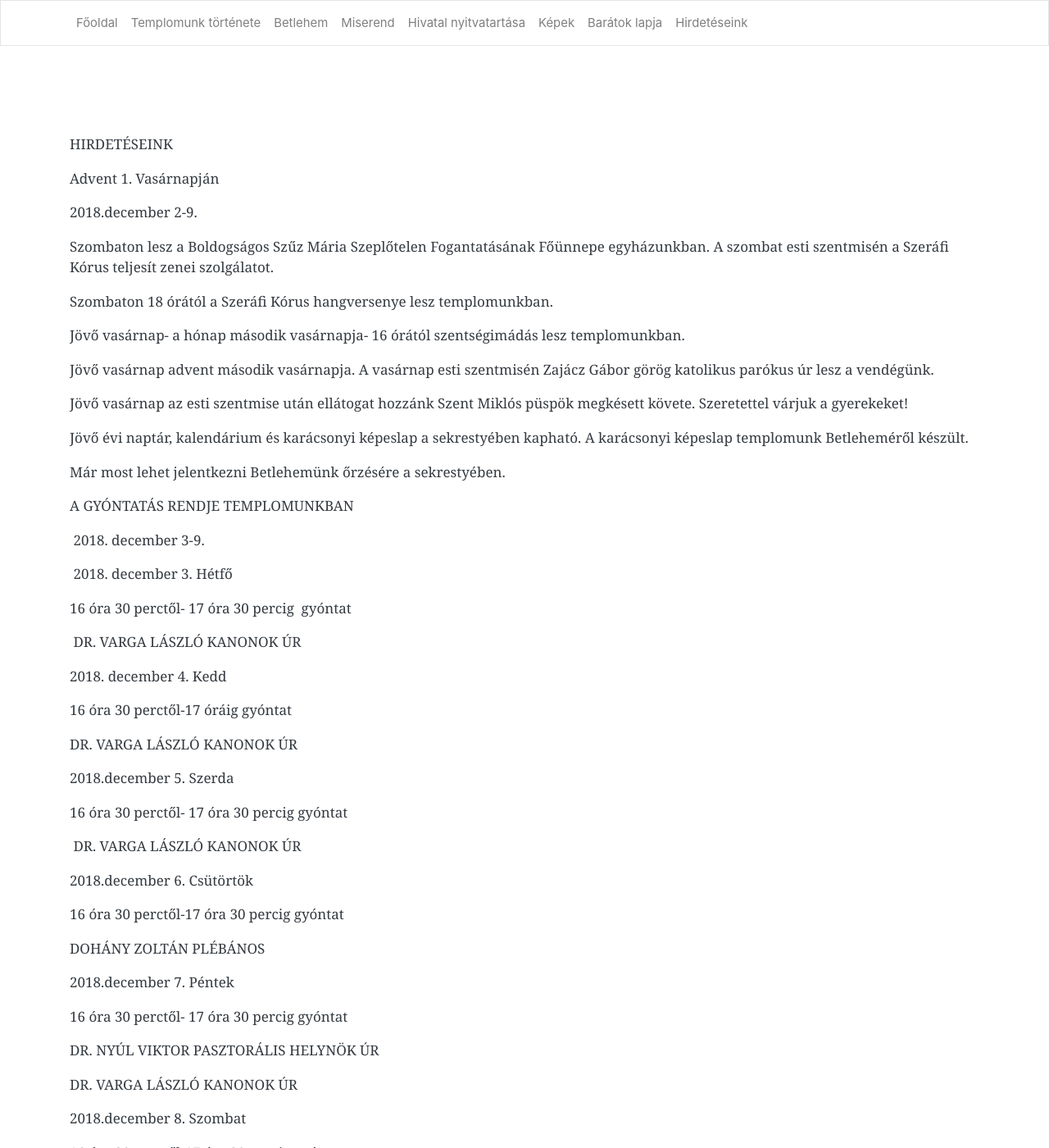
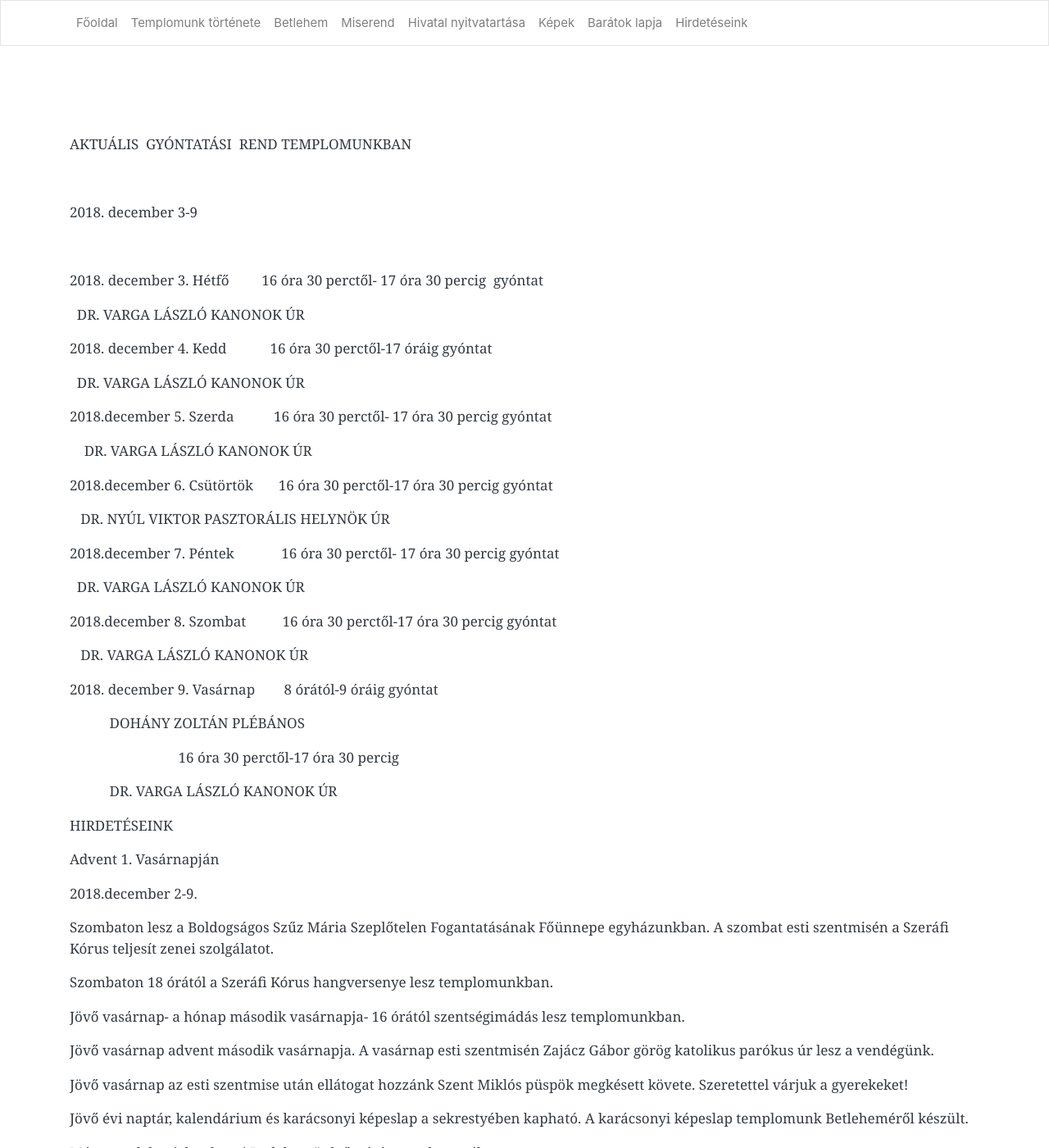
Before and after one commit to pecsi-ferences/pecsi-ferences.github.io, a Jekyll site: the page built from hirdeteseink.md, in a window 1280 px wide and 1400 px high. Shown: the whole window at 82% size. Built offline with Jekyll 4.4.1, drawn with Linux system fonts in a browser that asks for light colours; nearby versions of some CDN libraries.

Commit message:
Update from Forestry.io - Updated hirdeteseink.md

```diff
--- a/hirdeteseink.md
+++ b/hirdeteseink.md
@@ -6,6 +6,46 @@ title: Hirdetéseink
 
 
 
+
+AKTUÁLIS  GYÓNTATÁSI  REND TEMPLOMUNKBAN
+
+
+
+2018\. december 3-9
+
+
+
+2018\. december 3. Hétfő         16 óra 30 perctől- 17 óra 30 percig  gyóntat
+
+  DR. VARGA LÁSZLÓ KANONOK ÚR
+
+2018\. december 4. Kedd            16 óra 30 perctől-17 óráig gyóntat
+
+  DR. VARGA LÁSZLÓ KANONOK ÚR
+
+2018\.december 5. Szerda           16 óra 30 perctől- 17 óra 30 percig gyóntat
+
+    DR. VARGA LÁSZLÓ KANONOK ÚR
+
+2018\.december 6. Csütörtök       16 óra 30 perctől-17 óra 30 percig gyóntat
+
+   DR. NYÚL VIKTOR PASZTORÁLIS HELYNÖK ÚR
+
+2018\.december 7. Péntek             16 óra 30 perctől- 17 óra 30 percig gyóntat
+
+  DR. VARGA LÁSZLÓ KANONOK ÚR
+
+2018\.december 8. Szombat          16 óra 30 perctől-17 óra 30 percig gyóntat
+
+   DR. VARGA LÁSZLÓ KANONOK ÚR
+
+2018\. december 9. Vasárnap        8 órától-9 óráig gyóntat
+
+           DOHÁNY ZOLTÁN PLÉBÁNOS
+
+                              16 óra 30 perctől-17 óra 30 percig
+
+           DR. VARGA LÁSZLÓ KANONOK ÚR
 
 HIRDETÉSEINK
 
@@ -29,13 +69,13 @@ Már most lehet jelentkezni Betlehemünk őrzésére a sekrestyében.
 
 A GYÓNTATÁS RENDJE TEMPLOMUNKBAN
 
- 2018. december 3-9.
+2018\. december 3-9.
 
- 2018. december 3. Hétfő
+2018\. december 3. Hétfő
 
- 16  óra 30 perctől- 17 óra 30 percig  gyóntat
+16  óra 30 perctől- 17 óra 30 percig  gyóntat
 
- DR. VARGA LÁSZLÓ KANONOK ÚR
+DR. VARGA LÁSZLÓ KANONOK ÚR
 
 2018\. december 4. Kedd
 
@@ -45,9 +85,9 @@ DR. VARGA LÁSZLÓ KANONOK ÚR
 
 2018\.december 5. Szerda
 
- 16 óra 30 perctől- 17 óra 30 percig gyóntat
+16 óra 30 perctől- 17 óra 30 percig gyóntat
 
- DR. VARGA LÁSZLÓ KANONOK ÚR
+DR. VARGA LÁSZLÓ KANONOK ÚR
 
 2018\.december 6. Csütörtök
 
@@ -67,19 +107,17 @@ DR. VARGA LÁSZLÓ KANONOK ÚR
 
 16 óra 30 perctől-17 óra 30 percig gyóntat
 
- DR. VARGA LÁSZLÓ KANONOK ÚR
+DR. VARGA LÁSZLÓ KANONOK ÚR
 
 2018\. december 9. Vasárnap
 
- 8 órától-9 óráig gyóntat
+8 órától-9 óráig gyóntat
 
- DOHÁNY ZOLTÁN PLÉBÁNOS
+DOHÁNY ZOLTÁN PLÉBÁNOS
 
 16 óra 30 perctől-17 óra 30 percig
 
- DR. VARGA LÁSZLÓ KANONOK ÚR
-
-
+DR. VARGA LÁSZLÓ KANONOK ÚR
 
 HIRDETÉSEINK
 
```
